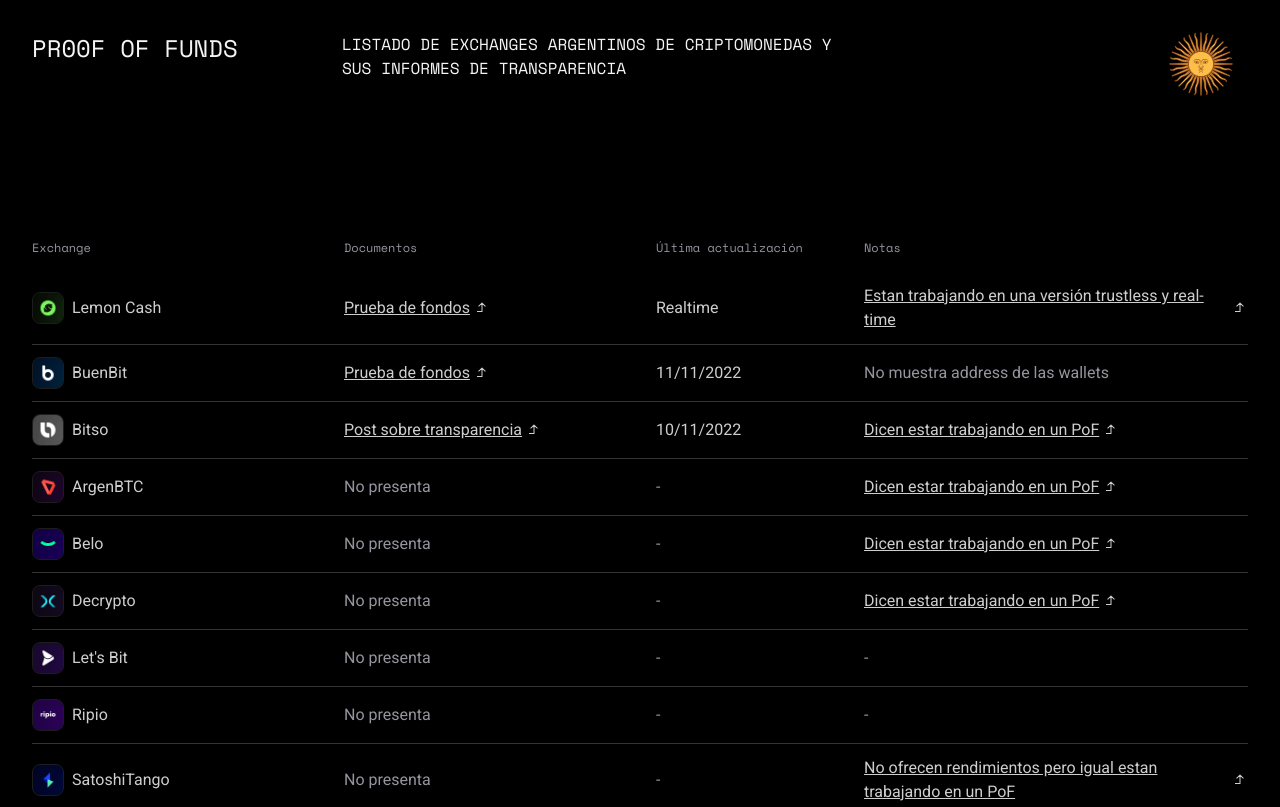
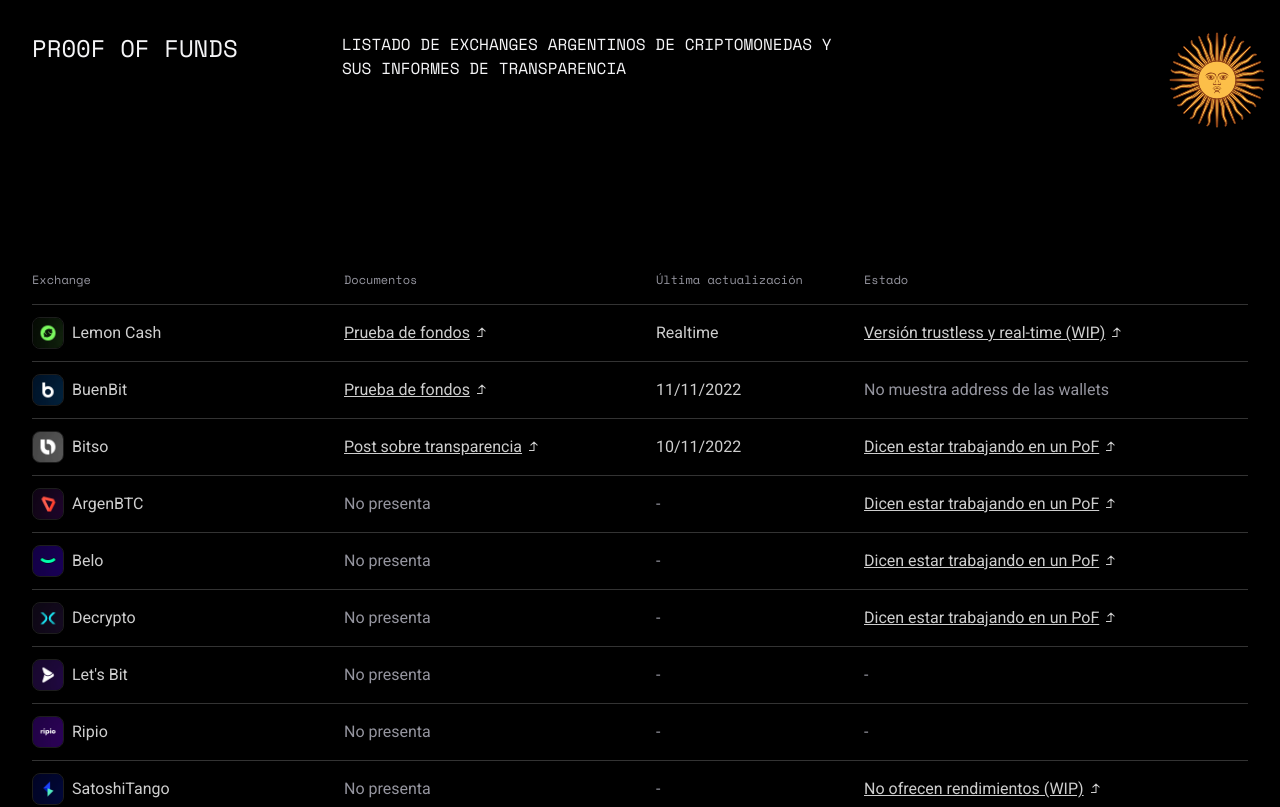
Before and after one commit to andreuscafe/proof-of-funds, a Next.js app: page / in a window 1280 px wide. Shown: the top 807 px of the page. Built offline with nearby package versions, Linux system fonts and the light colour scheme.

Commit message:
aded border to table header, changed accent color for rows on hover, sun icon size to 96px, edited copys

```diff
--- a/src/data/exchanges.json
+++ b/src/data/exchanges.json
@@ -9,7 +9,7 @@
         },
         "last_update": "Realtime",
         "notes": {
-            "text": "Estan trabajando en una versión trustless y real-time",
+            "text": "Versión trustless y real-time (WIP)",
             "url": "https://medium.com/@limoncit0/transparencia-radical-para-cexs-85aad29d8caf"
         }
     },
@@ -100,7 +100,7 @@
             "text": "No presenta"
         },
         "notes": {
-            "text": "No ofrecen rendimientos pero igual estan trabajando en un PoF",
+            "text": "No ofrecen rendimientos (WIP)",
             "url": "https://twitter.com/satoshitango/status/1595468937659092992?s=61&t=8sALSsLKhwBRtfWwE4GulQ"
         }
     },
@@ -112,7 +112,7 @@
             "text": "No presenta"
         },
         "notes": {
-            "text": "No tienen PoF pero dicen no ofrecer rendimientos",
+            "text": "No ofrecen rendimientos (WIP)",
             "url": "https://twitter.com/tiendacrypto/status/1595107917120016385?s=61&t=cwVqNmTaVbXgXFQhfaHQpA"
         }
     }
--- a/src/pages/index.tsx
+++ b/src/pages/index.tsx
@@ -15,14 +15,14 @@
   variable: "--font-space-mono",
   subsets: ["latin"],
   weight: "400",
-  style: "normal"
+  style: "normal",
 });
 
 const roboto = Roboto({
   variable: "--font-roboto",
   subsets: ["latin"],
   weight: "400",
-  style: "normal"
+  style: "normal",
 });
 
 export async function getStaticProps() {
@@ -54,7 +54,7 @@
           <a
             href="https://argentinianswho.design/"
             target="_blank"
-            className="sol w-[64px] order-first lg:order-last lg:col-start-12 col-span-1"
+            className="sol w-[96px] order-first lg:order-last lg:col-start-12 col-span-1"
           >
             <div className="normal">
               <Image
@@ -89,7 +89,7 @@
               Última actualización
             </span>
             <span className="text-xs col-span-4 text-[#95959f] hidden lg:block">
-              Notas
+              Estado
             </span>
           </div>
 
@@ -97,7 +97,7 @@
             {exchanges.map((exchange, index) => (
               <div
                 key={index}
-                className={` grid grid-cols-1 lg:grid-cols-12 gap-4 lg:gap-8 border-b border-[#333333] pt-6 first-of-type:pt-3 pb-6 lg:py-3 items-center text-[#CECECE] lg:hover:bg-[#333] hover:text-white transition-colors`}
+                className={` grid grid-cols-1 lg:grid-cols-12 gap-4 lg:gap-8 border-b border-[#333333] pt-6 first-of-type:border-y first-of-type:pt-3 pb-6 lg:py-3 items-center text-[#CECECE] lg:hover:bg-[#111] hover:text-white transition-colors`}
               >
                 <Link
                   href={exchange.url}
```
